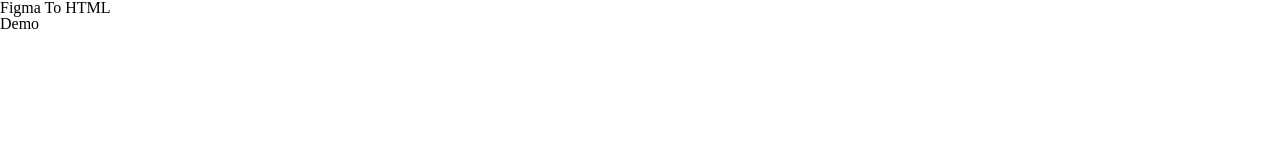
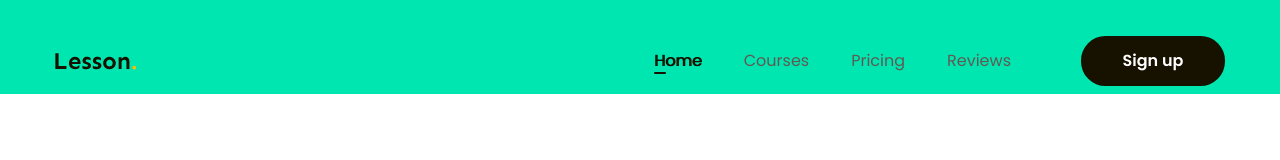
Before and after one commit to nqocdat/Figma-To-HTML, a plain HTML site: page index.html in a window 1280 px wide. Shown: the top 160 px of the page. Drawn offline with Linux system fonts and the light colour scheme.

Commit message:
p3 làm phần header

```diff
--- a/asset/css/style.css
+++ b/asset/css/style.css
@@ -7,4 +7,77 @@ html {
 /* Khôi phục lại cỡ chữ mặc định theo rem */
 body {
   font-size: 1.6rem;
+  font-family: "Poppins", sans-serif;
+  /* common Chung */
 }
+/* xóa gạch chân*/
+a {
+  text-decoration: none;
+}
+.btn {
+  display: inline-block;
+  min-width: 118px;
+  padding: 0px 16px;
+  line-height: 50px;
+  color: #ffffff;
+  text-align: center;
+  font-size: 1.6rem;
+  font-weight: 600;
+  border-radius: 24.5px;
+  background: #171100;
+}
+.main-content {
+  width: 1170px;
+  max-width: calc(100% - 48px);
+  margin-left: auto;
+  margin-right: auto;
+}
+/* Header Phần Đầu */
+.header {
+  background: #00e6b0;
+}
+.header.fixed {
+  position: sticky;
+  top: -28px;
+}
+.header .body {
+  display: flex;
+  align-items: center;
+  padding: 36px 0 8px;
+}
+.nav {
+  margin-left: auto;
+}
+.nav ul {
+  display: flex;
+}
+.nav a {
+  position: relative;
+  color: #5f5b53;
+  text-align: center;
+  font-size: 1.6rem;
+  padding: 8px 21px;
+}
+.nav li.active a,
+.nav a:hover {
+  color: #171100;
+  /* font-weight: 600; */
+  text-shadow: 1px 0 0 currentColor;
+}
+.nav li.active a::after {
+  position: absolute;
+  left: 21px;
+  bottom: 6px;
+  display: block;
+  content: "";
+  width: 12px;
+  height: 2px;
+  border-radius: 1px;
+  background: #171100;
+}
+.header .btn-sign-up {
+  min-width: 144px;
+}
+.header .action {
+  margin-left: 49px;
+}
--- a/index.html
+++ b/index.html
@@ -5,12 +5,47 @@
     <meta name="viewport" content="width=device-width, initial-scale=1.0" />
     <!-- reset css -->
     <link rel="stylesheet" href="./asset/css/reset.css" />
+    <!-- Nhúng font -->
+    <link rel="preconnect" href="https://fonts.googleapis.com" />
+    <link rel="preconnect" href="https://fonts.gstatic.com" crossorigin />
+    <link
+      href="https://fonts.googleapis.com/css2?family=Comfortaa:wght@300&family=Inter:wght@400;700&family=Poppins:ital,wght@0,400;0,500;0,600;0,700;1,400&family=Raleway:wght@500&family=Roboto&family=Sen:wght@700&display=swap"
+      rel="stylesheet"
+    />
     <!-- style css -->
     <link rel="stylesheet" href="./asset/css/style.css" />
     <title>Figma To HTML</title>
   </head>
-  <body>
-    <h1>Figma To HTML</h1>
-    <h2>Demo</h2>
+  <body style="height: 10000px">
+    <!-- Header -->
+    <header class="header fixed">
+      <div class="main-content">
+        <div class="body">
+          <!-- logo -->
+          <img src="./asset/img/logo.svg" alt="Lesson" class="logo" />
+          <!-- nav -->
+          <nav class="nav">
+            <ul>
+              <li class="active">
+                <a href="#!">Home</a>
+              </li>
+              <li>
+                <a href="#!">Courses</a>
+              </li>
+              <li>
+                <a href="#!">Pricing</a>
+              </li>
+              <li>
+                <a href="#!">Reviews</a>
+              </li>
+            </ul>
+          </nav>
+          <!-- nút bấm -->
+          <div class="action">
+            <a href="3!" class="btn btn-sign-up">Sign up</a>
+          </div>
+        </div>
+      </div>
+    </header>
   </body>
 </html>
```
Also changed, not shown: asset/img/logo.svg (added).
